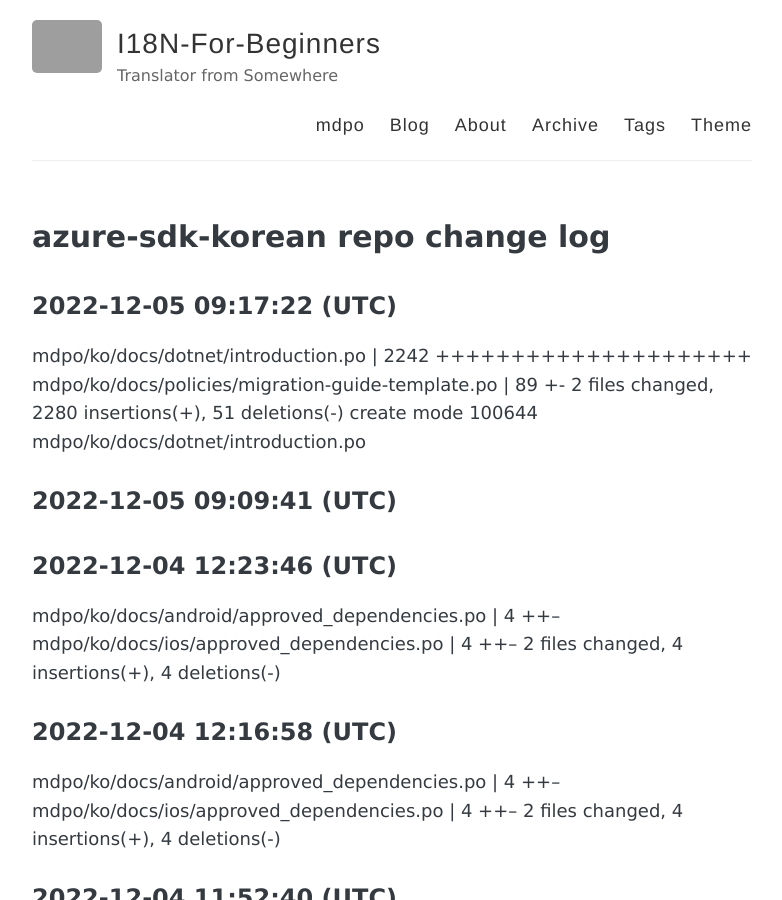
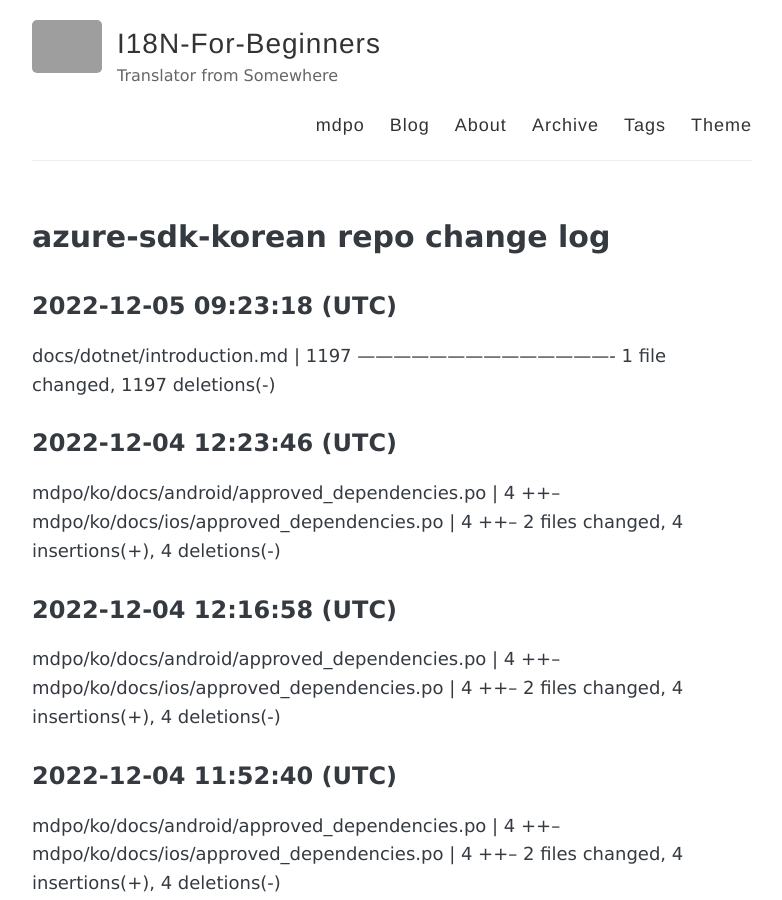
Before and after one commit to devrel-kr/I18N-For-Beginners, a Jekyll site: the page built from mdpo/mdpo.md, in a window 1280 px wide and 900 px high. Shown: the whole window, without its empty margins (248-1030 px from the left). Built offline with Jekyll 4.4.1, drawn with Linux system fonts in a browser that asks for light colours; grey boxes are pictures that could not be loaded.

Commit message:
commit to gh-pages

```diff
--- a/mdpo/mdpo.md
+++ b/mdpo/mdpo.md
@@ -4,13 +4,10 @@ title: azure-sdk-korean repo change log
 permalink: /mdpo/
 ---
 
-2022-12-05 09:17:22 (UTC)
+2022-12-05 09:23:18 (UTC)
 ----------
- mdpo/ko/docs/dotnet/introduction.po | 2242 +++++++++++++++++++++ mdpo/ko/docs/policies/migration-guide-template.po | 89 +- 2 files changed, 2280 insertions(+), 51 deletions(-) create mode 100644 mdpo/ko/docs/dotnet/introduction.po
+docs/dotnet/introduction.md | 1197 ------------------------------------------- 1 file changed, 1197 deletions(-)
 
-
-2022-12-05 09:09:41 (UTC)
-----------
 
 
 2022-12-04 12:23:46 (UTC)
```
